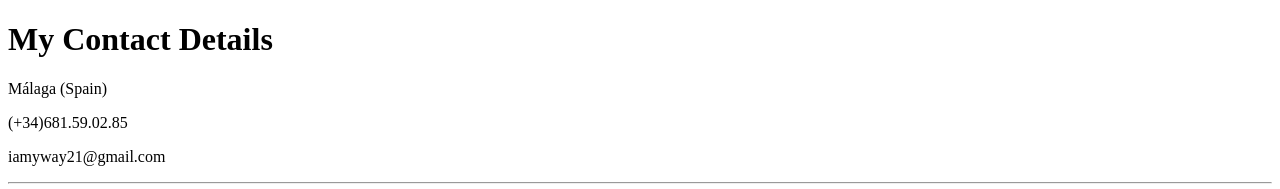
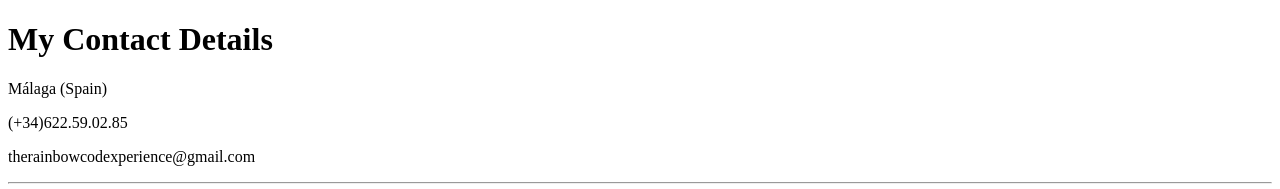
Before and after one commit to therainbowcode/My-Resume, a plain HTML site: page contact me.html in a window 1280 px wide. Shown: the top 189 px of the page. Drawn offline with Linux system fonts and the light colour scheme.

Commit message:
Update contact me.html

```diff
--- a/contact me.html
+++ b/contact me.html
@@ -7,8 +7,8 @@
 <body>
     <h1>My Contact Details</h1>
     <p>Málaga (Spain)</p>
-    <p>(+34)681.59.02.85</p>
-    <p>iamyway21@gmail.com</p>
+    <p>(+34)622.59.02.85</p>
+    <p>therainbowcodexperience@gmail.com</p>
     <hr>
 
     <form action="mailto:iamyway21@gmail.com" method="post" enctype="text/plain">
```
